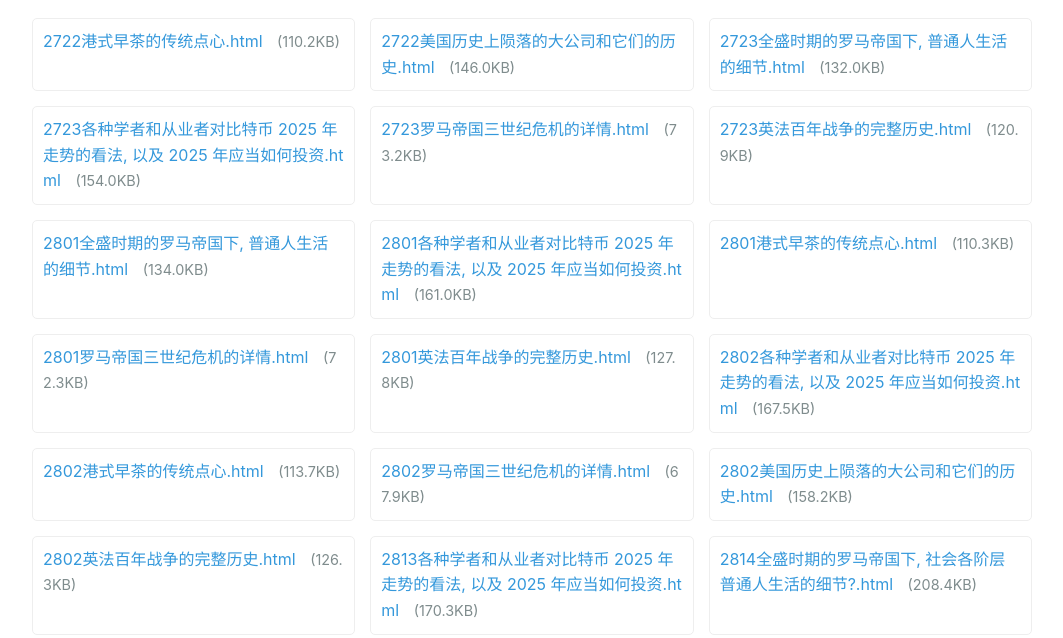
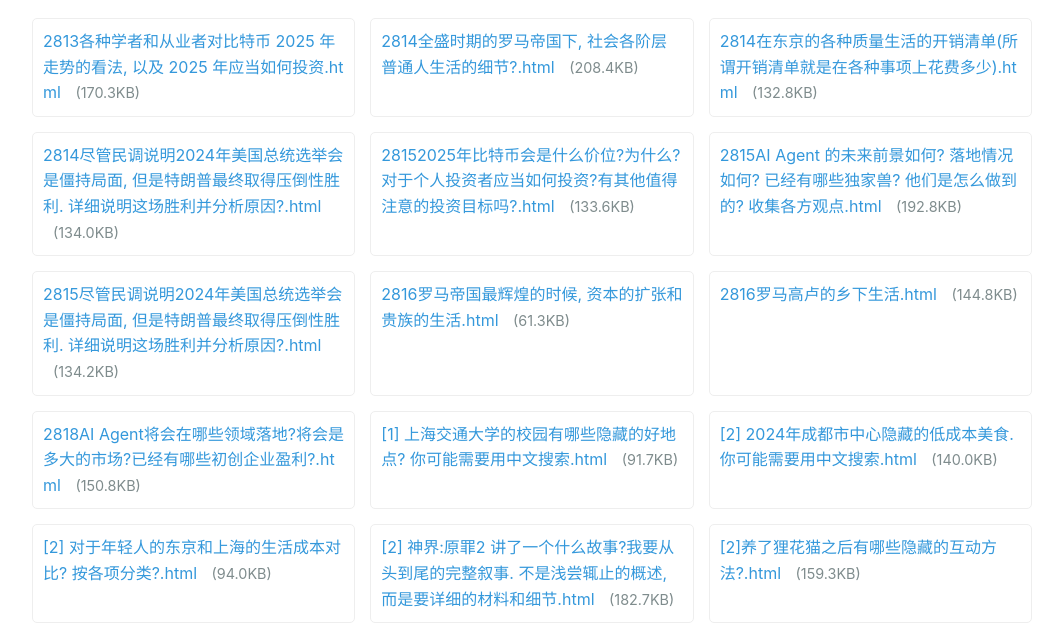
Before and after one commit to Monlumen/BotBotGoDisplay, a plain HTML site: page reports.html in a window 1280 px wide. Shown: the part 108-746 px from the top of the page, without its empty margins (108-1171 px from the left). Drawn offline with Linux system fonts and the light colour scheme.

Commit message:
select reports

```diff
--- a/reports.html
+++ b/reports.html
@@ -55,102 +55,6 @@
 <body>
 <h1>所有运行结果(靠下的可能更好)</h1>
 <ul class="report-list">
-<li class="report-item">
-<a class="report-link" href="all_reports/10.html" target="_blank">
-                2722港式早茶的传统点心.html
-                <span class="file-size">(110.2KB)</span>
-</a>
-</li>
-<li class="report-item">
-<a class="report-link" href="all_reports/11.html" target="_blank">
-                2722美国历史上陨落的大公司和它们的历史.html
-                <span class="file-size">(146.0KB)</span>
-</a>
-</li>
-<li class="report-item">
-<a class="report-link" href="all_reports/12.html" target="_blank">
-                2723全盛时期的罗马帝国下, 普通人生活的细节.html
-                <span class="file-size">(132.0KB)</span>
-</a>
-</li>
-<li class="report-item">
-<a class="report-link" href="all_reports/13.html" target="_blank">
-                2723各种学者和从业者对比特币 2025 年走势的看法, 以及 2025 年应当如何投资.html
-                <span class="file-size">(154.0KB)</span>
-</a>
-</li>
-<li class="report-item">
-<a class="report-link" href="all_reports/14.html" target="_blank">
-                2723罗马帝国三世纪危机的详情.html
-                <span class="file-size">(73.2KB)</span>
-</a>
-</li>
-<li class="report-item">
-<a class="report-link" href="all_reports/15.html" target="_blank">
-                2723英法百年战争的完整历史.html
-                <span class="file-size">(120.9KB)</span>
-</a>
-</li>
-<li class="report-item">
-<a class="report-link" href="all_reports/16.html" target="_blank">
-                2801全盛时期的罗马帝国下, 普通人生活的细节.html
-                <span class="file-size">(134.0KB)</span>
-</a>
-</li>
-<li class="report-item">
-<a class="report-link" href="all_reports/17.html" target="_blank">
-                2801各种学者和从业者对比特币 2025 年走势的看法, 以及 2025 年应当如何投资.html
-                <span class="file-size">(161.0KB)</span>
-</a>
-</li>
-<li class="report-item">
-<a class="report-link" href="all_reports/18.html" target="_blank">
-                2801港式早茶的传统点心.html
-                <span class="file-size">(110.3KB)</span>
-</a>
-</li>
-<li class="report-item">
-<a class="report-link" href="all_reports/19.html" target="_blank">
-                2801罗马帝国三世纪危机的详情.html
-                <span class="file-size">(72.3KB)</span>
-</a>
-</li>
-<li class="report-item">
-<a class="report-link" href="all_reports/20.html" target="_blank">
-                2801英法百年战争的完整历史.html
-                <span class="file-size">(127.8KB)</span>
-</a>
-</li>
-<li class="report-item">
-<a class="report-link" href="all_reports/21.html" target="_blank">
-                2802各种学者和从业者对比特币 2025 年走势的看法, 以及 2025 年应当如何投资.html
-                <span class="file-size">(167.5KB)</span>
-</a>
-</li>
-<li class="report-item">
-<a class="report-link" href="all_reports/22.html" target="_blank">
-                2802港式早茶的传统点心.html
-                <span class="file-size">(113.7KB)</span>
-</a>
-</li>
-<li class="report-item">
-<a class="report-link" href="all_reports/23.html" target="_blank">
-                2802罗马帝国三世纪危机的详情.html
-                <span class="file-size">(67.9KB)</span>
-</a>
-</li>
-<li class="report-item">
-<a class="report-link" href="all_reports/24.html" target="_blank">
-                2802美国历史上陨落的大公司和它们的历史.html
-                <span class="file-size">(158.2KB)</span>
-</a>
-</li>
-<li class="report-item">
-<a class="report-link" href="all_reports/25.html" target="_blank">
-                2802英法百年战争的完整历史.html
-                <span class="file-size">(126.3KB)</span>
-</a>
-</li>
 <li class="report-item">
 <a class="report-link" href="all_reports/26.html" target="_blank">
                 2813各种学者和从业者对比特币 2025 年走势的看法, 以及 2025 年应当如何投资.html
```
